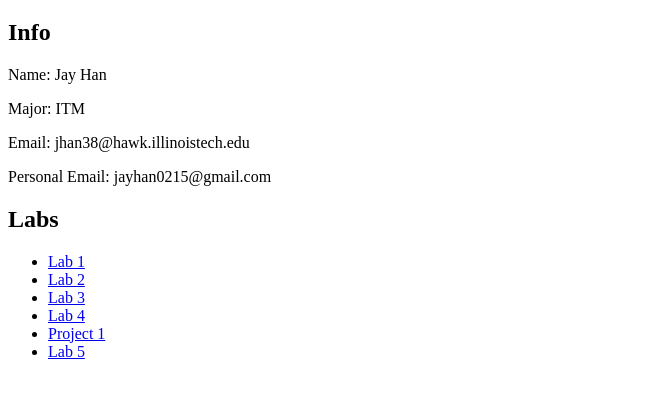
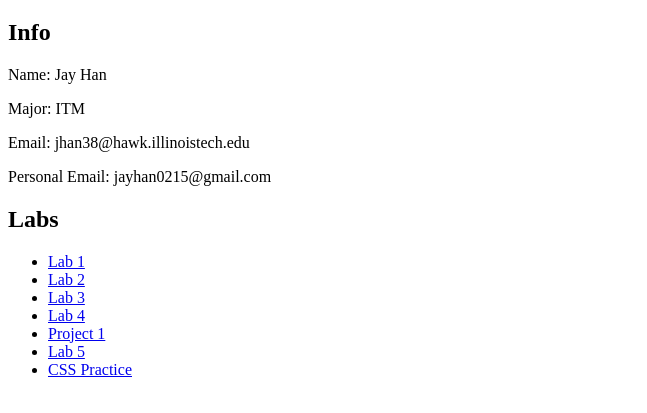
Before and after one commit to jinscodes/iit_itmd_361, a plain HTML site: page index.html in a window 1280 px wide. Shown: the part 61-474 px from the top of the page, without its empty margins (0-647 px from the left). Drawn offline with Linux system fonts and the light colour scheme.

Commit message:
Add practice_css in index

```diff
--- a/index.html
+++ b/index.html
@@ -22,6 +22,7 @@
         <li><a href="jhan38_lab4/index.html">Lab 4</a></li>
         <li><a href="jhan38_project1/index.html">Project 1</a></li>
         <li><a href="jhan38_lab5/index.html">Lab 5</a></li>
+        <li><a href="jhan38_css_practice/index.html">CSS Practice</a></li>
       </ul>
     </div>
   </body>
```
